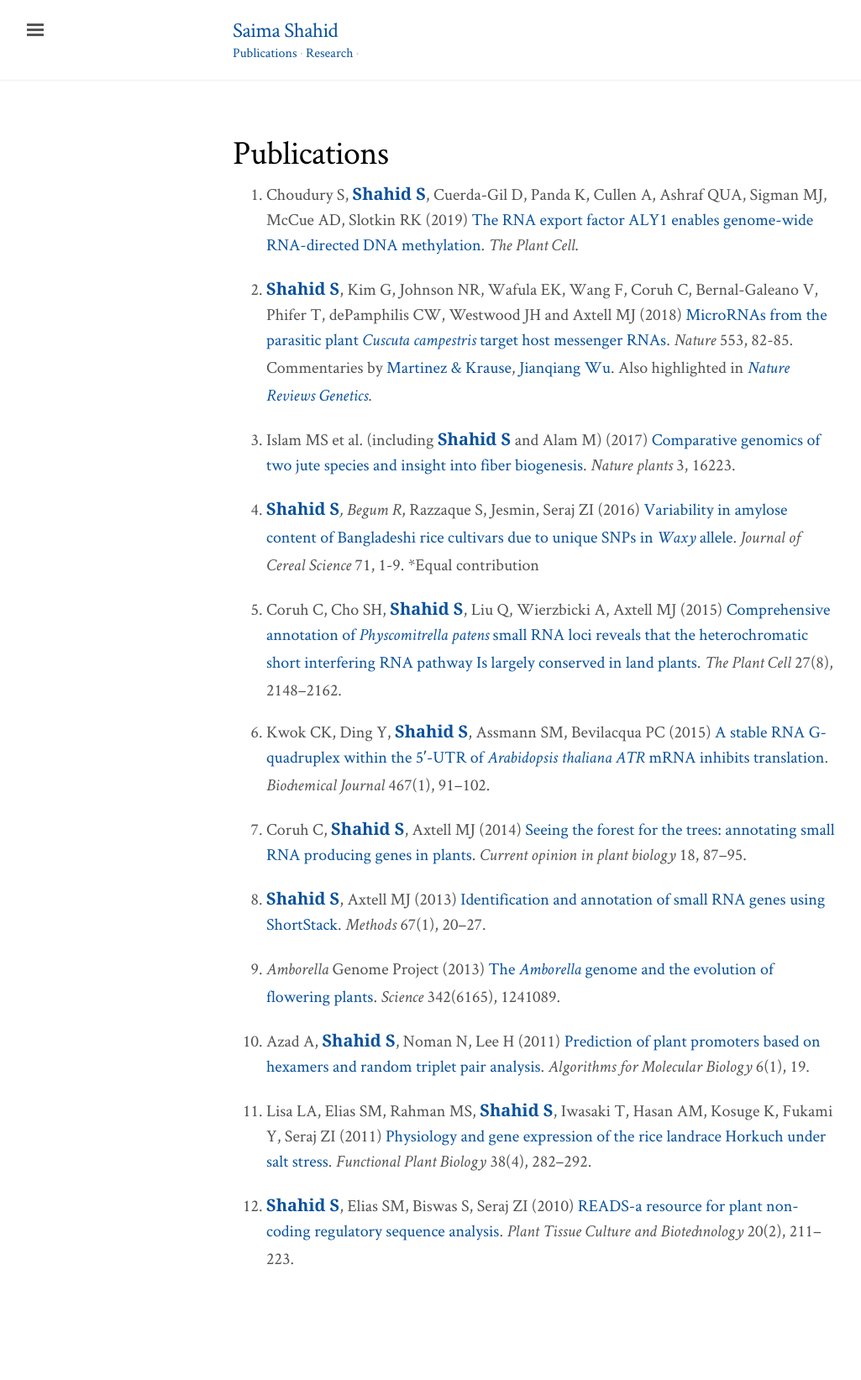
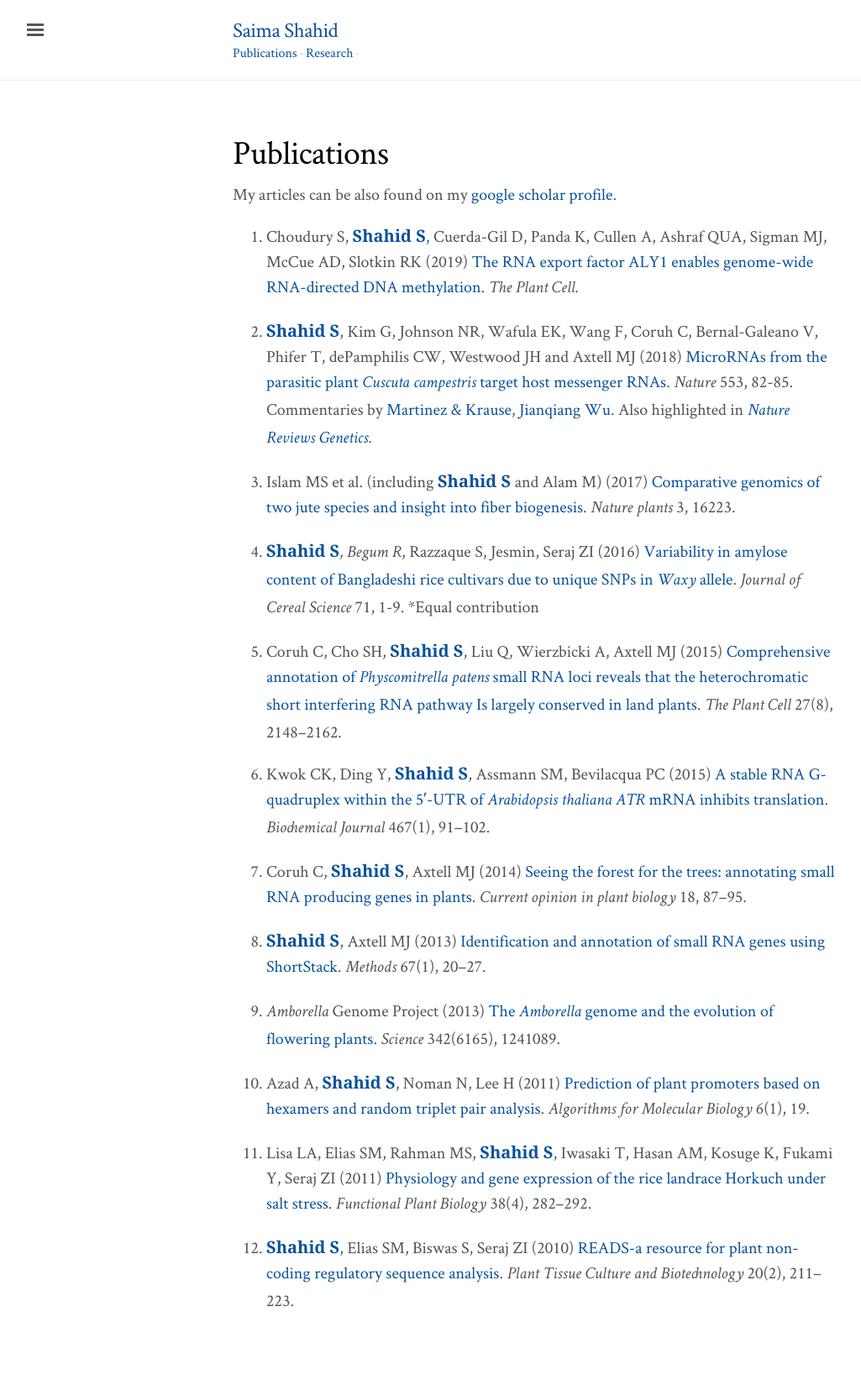
Before and after one commit to shahsam/saimashahid.github.io, a Jekyll site: the page built from publications.md, in a window 1280 px wide. Shown: the whole page at 84% size, without its empty margins (3-1028 px from the left). Built offline with Jekyll 4.4.1, drawn with Linux system fonts in a browser that asks for light colours; nearby versions of some CDN libraries; some web fonts are replaced; before the commit the page ends 1593 px from its top, so only the background shows below that.

Commit message:
Update publications.md

```diff
--- a/publications.md
+++ b/publications.md
@@ -2,7 +2,7 @@
 title: Publications
 layout: page
 ---
-
+My articles can be also found on my [google scholar profile](https://scholar.google.com/citations?user=lez4bcIAAAAJ&hl=en).
 1. Choudury S, **Shahid S**, Cuerda-Gil D, Panda K, Cullen A, Ashraf QUA, Sigman MJ, McCue AD, Slotkin RK (2019) [The RNA export factor ALY1 enables genome-wide RNA-directed DNA methylation](http://dx.doi.org/10.1105/tpc.18.00624). *The Plant Cell*.
 
 1. **Shahid S**, Kim G, Johnson NR, Wafula EK, Wang F, Coruh C, Bernal-Galeano V, Phifer T, dePamphilis CW, Westwood JH and Axtell MJ (2018) [MicroRNAs from the parasitic plant *Cuscuta* *campestris* target host messenger RNAs](http://dx.doi.org/10.1038/nature25027). *Nature* 553, 82-85. Commentaries by [Martinez & Krause](http://ncri.amegroups.com/article/view/4462), [Jianqiang Wu](https://www.sciencedirect.com/science/article/pii/S1674205218300546). Also highlighted in [*Nature Reviews Genetics*](https://www.nature.com/articles/nrg.2018.3).
```
